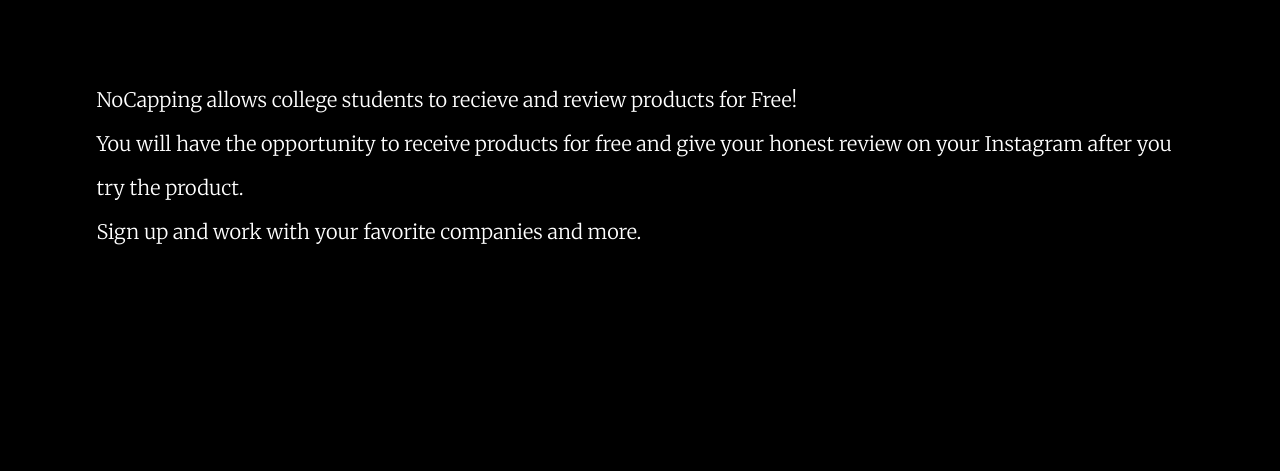
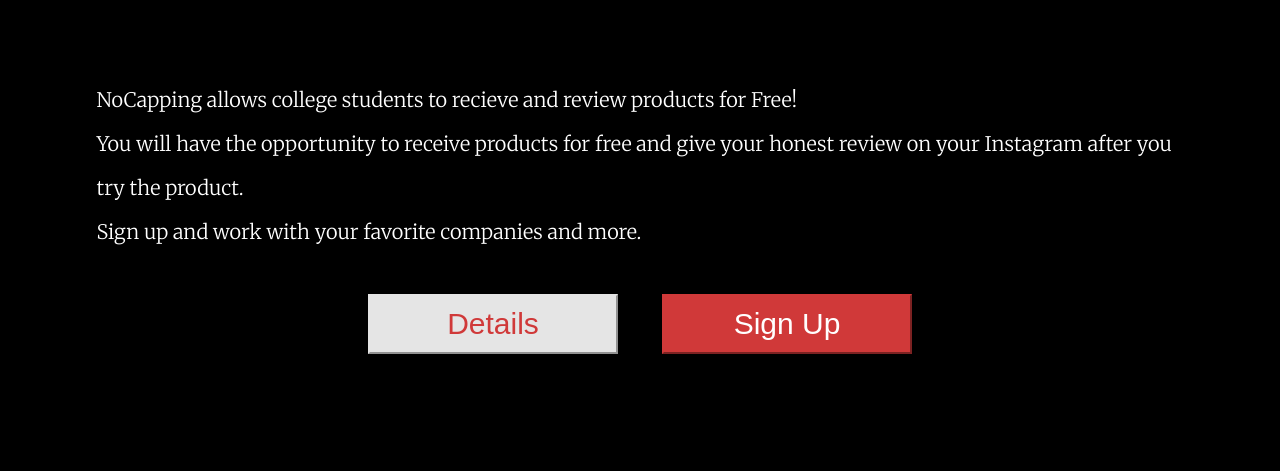
Before and after one commit to caljholee/caljholee.github.io, a plain HTML site: page index.html in a window 1280 px wide. Shown: the part 312-783 px from the top of the page. Drawn offline with Linux system fonts and the light colour scheme.

Commit message:
new version

```diff
--- a/index.html
+++ b/index.html
@@ -3,7 +3,7 @@
     <style>
         h1   {text-align: center; font-size: 150px; color: white; font-family: Caveat; font-weight: normal}
         p    {font-size: 20px; color: white; margin-left: 7%; margin-right: 7%; font-family: Merriweather; font-weight: normal; line-height: 44px;}
-        button {font-size: 30px; width: 250px; height: 60px; margin: 200px;}
+        button {font-size: 30px; width: 250px; height: 60px; margin: 20px;}
         </style>
    <head>
       <title> NoCapping </title>
```
